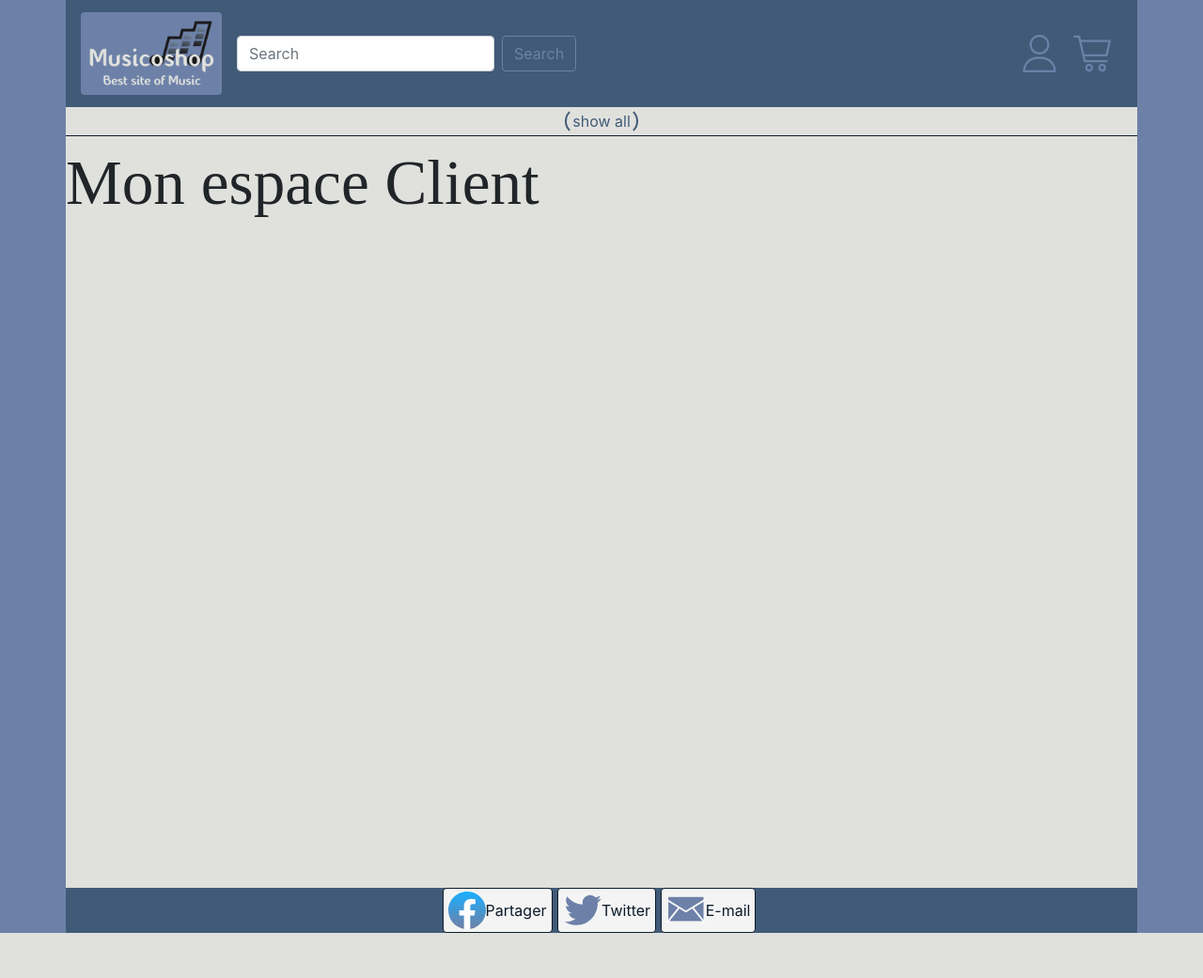
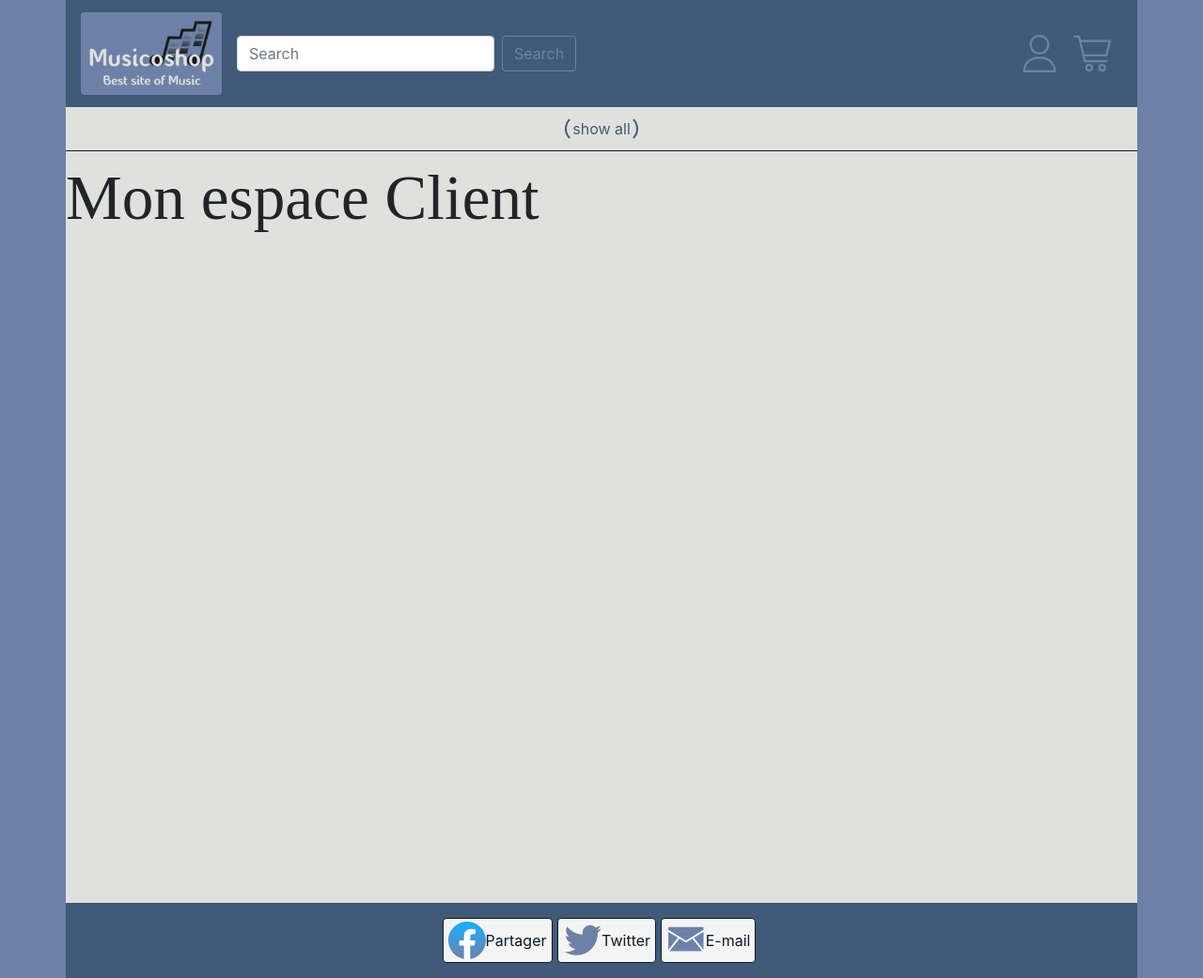
Before and after one commit to Groupe2-Musicoshop/Musicoshop, a PHP site: page / in a window 1280 px wide. Shown: the whole page at 94% size. Before the commit the page ends 993 px from the top, so only its background shows below. Run offline with PHP 8.4, Linux system fonts and the light colour scheme; data that the repository does not hold is empty; some web fonts are replaced.

Commit message:
footer css and header css

```diff
--- a/css/footer.css
+++ b/css/footer.css
@@ -54,6 +54,10 @@
     width: auto;
 }
 
+#footer{
+    padding: 1rem;
+}
+
 #footer svg {
     overflow: hidden;
     vertical-align: bottom;
--- a/css/nav.css
+++ b/css/nav.css
@@ -58,14 +58,15 @@
     /*display: flex;*/
     text-align: center;
     vertical-align: middle;
-    font-size: 0.7em;
-    padding-top: 1px;
+    font-size: 0.7rem;
+    padding-top: 0.1rem;
 }
 
 #categorie{
     display: flex;
     justify-content: space-around;
     border-bottom: 1px solid #0d1b2a;
+    padding: .5rem;
 }
 
 #categorie button{
```
